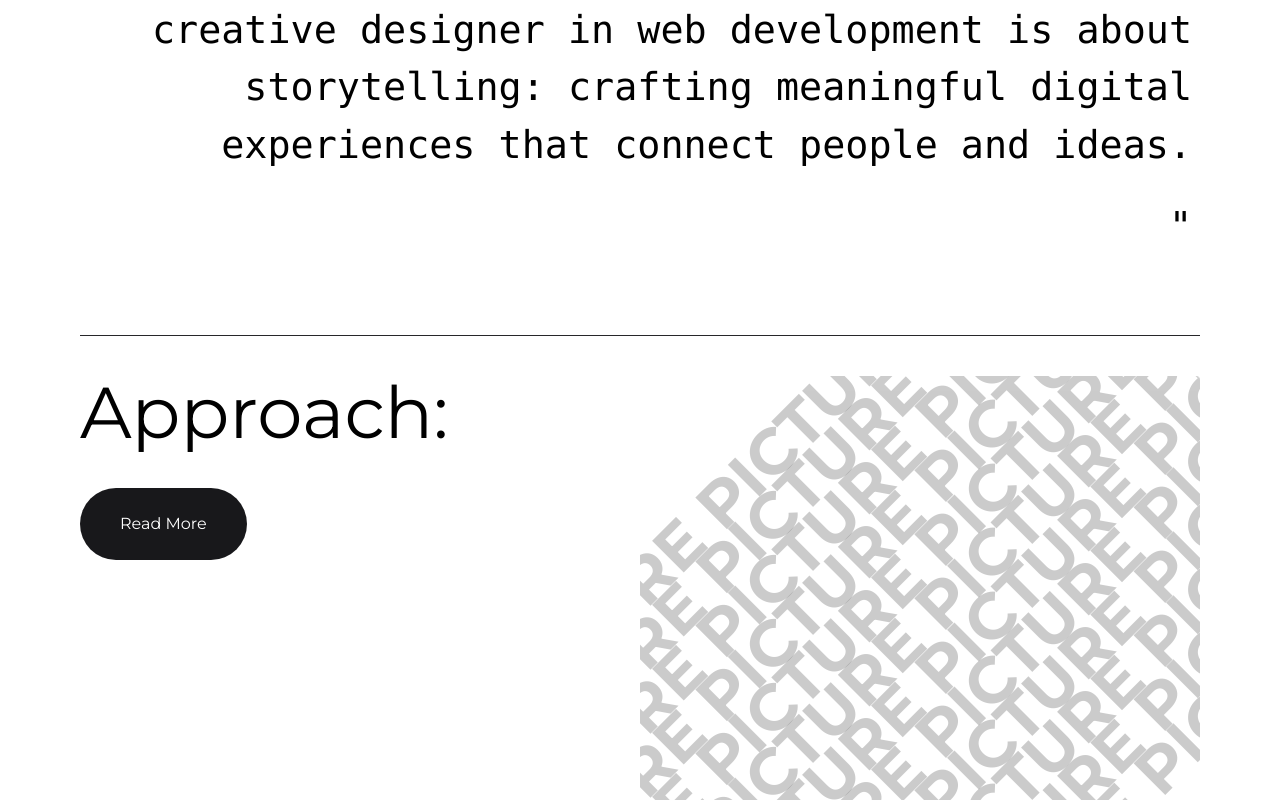
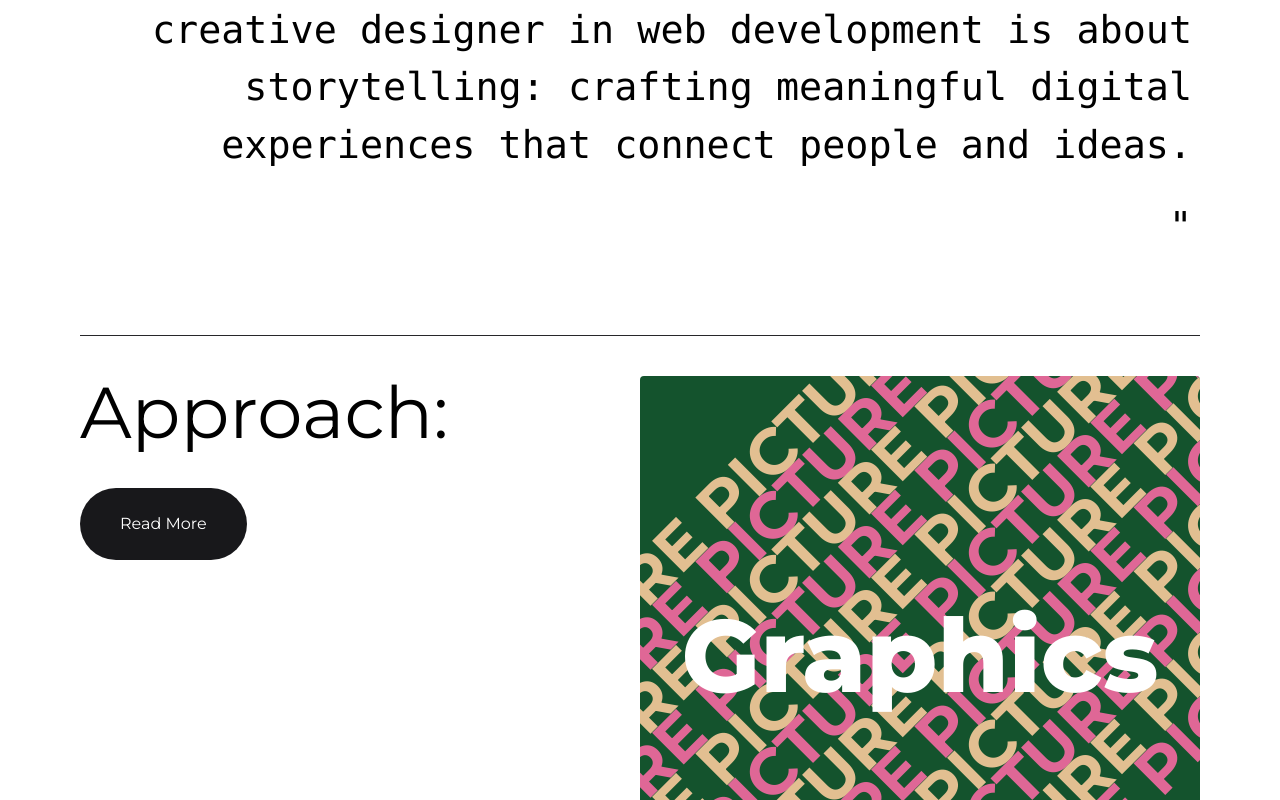
Before and after one commit to ns-develops/Portfolio-ns-dev.tech, a React (Vite) app: page / in a window 1280 px wide. Shown: the part 3420-4220 px from the top of the page. Built offline with nearby package versions, Linux system fonts and the light colour scheme; a web font is replaced by a local one.

Commit message:
small fix, added graphics own made

```diff
--- a/src/components/Info.jsx
+++ b/src/components/Info.jsx
@@ -86,10 +86,9 @@
             Read More
           </motion.button>
         </div>
-
         <div className="w-1/2 flex justify-end relative">
   <motion.div
-            className="bg-white w-[70vh] h-[70vh] rounded relative overflow-hidden"
+    className="bg-green-900 w-[70vh] h-[70vh] rounded relative overflow-hidden"
     whileHover={{ scale: 1.02 }}
     transition={{ duration: 0.3 }}
   >
@@ -97,15 +96,25 @@
       {Array.from({ length: 12 }).map((_, i) => (
         <span
           key={i}
-                  className="text-[5vw] text-bg-black font-bold opacity-20 whitespace-nowrap transform -rotate-45"
-                  style={{ margin: '-2vh 0' }}
+          className="text-[5vw] font-bold whitespace-nowrap transform -rotate-45"
+          style={{
+            margin: '-2vh 0',
+            color: i % 2 === 0 ? '#f9cb9c' : '#F66AA2',
+            opacity: 0.9,
+          }}
         >
           PICTURE PICTURE PICTURE PICTURE PICTURE PICTURE
         </span>
       ))}
+
+      <span className="absolute text-[8vw] font-extrabold text-white">
+        Graphics
+      </span>
     </div>
   </motion.div>
 </div>
+
+
       </div>
 
       <div className="border-t-[1px] border-zinc-800 mt-20"></div>
--- a/src/components/LandingPage.jsx
+++ b/src/components/LandingPage.jsx
@@ -6,7 +6,6 @@
   const [countdown, setCountdown] = useState(3);
 
   useEffect(() => {
-    // Timer för nedräkning (3, 2, 1)
     if (showVideo && countdown > 0) {
       const countdownTimer = setInterval(() => {
         setCountdown((prev) => prev - 1);
@@ -15,7 +14,6 @@
       return () => clearInterval(countdownTimer);
     }
 
-    // När nedräkningen är klar -> visa sidan
     if (countdown === 0) {
       const timer = setTimeout(() => setShowVideo(false), 1000);
       return () => clearTimeout(timer);
@@ -49,7 +47,6 @@
           playsInline
           className="w-full h-full object-cover"
         />
-        {/* Nedräkning ovanpå videon */}
         <div className="absolute inset-0 flex items-center justify-center">
           <h1
             className="text-[10vw] font-bold"
```
Lines whose indentation alone changed are shown as unchanged.
